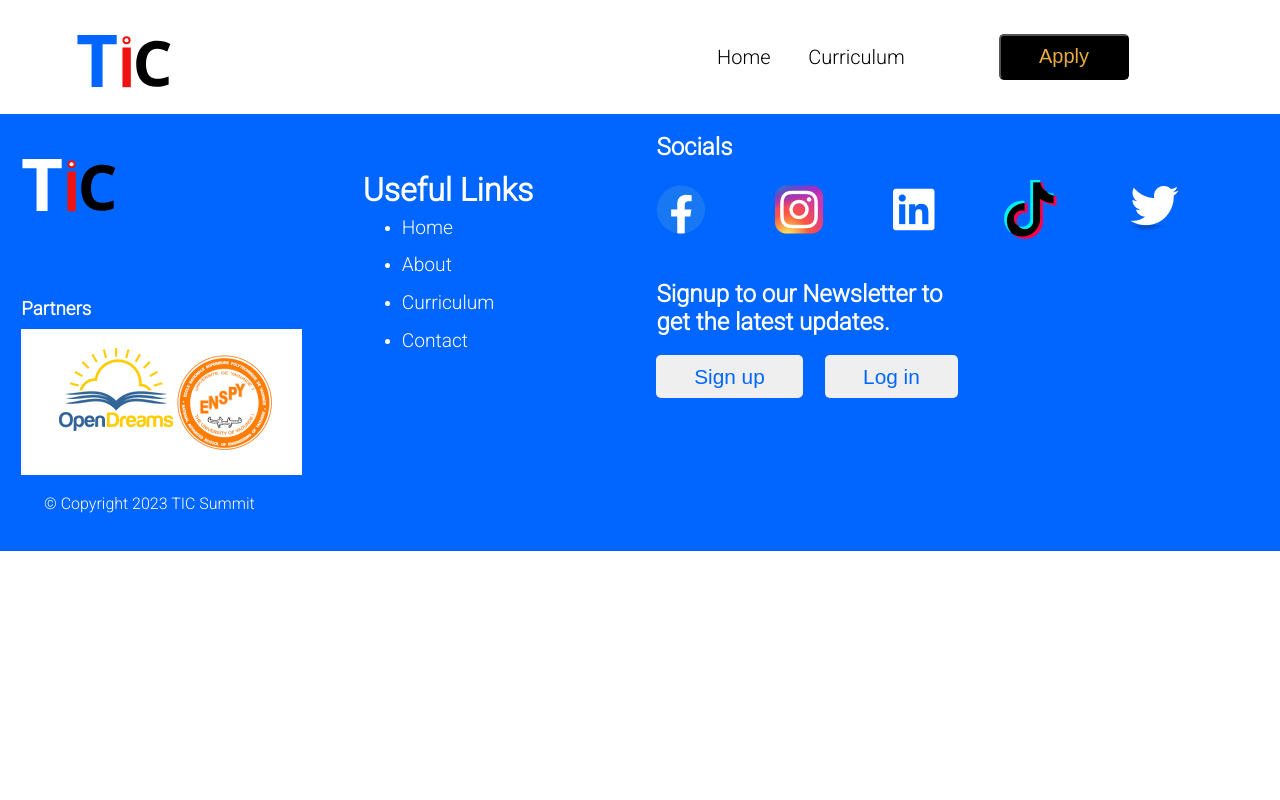
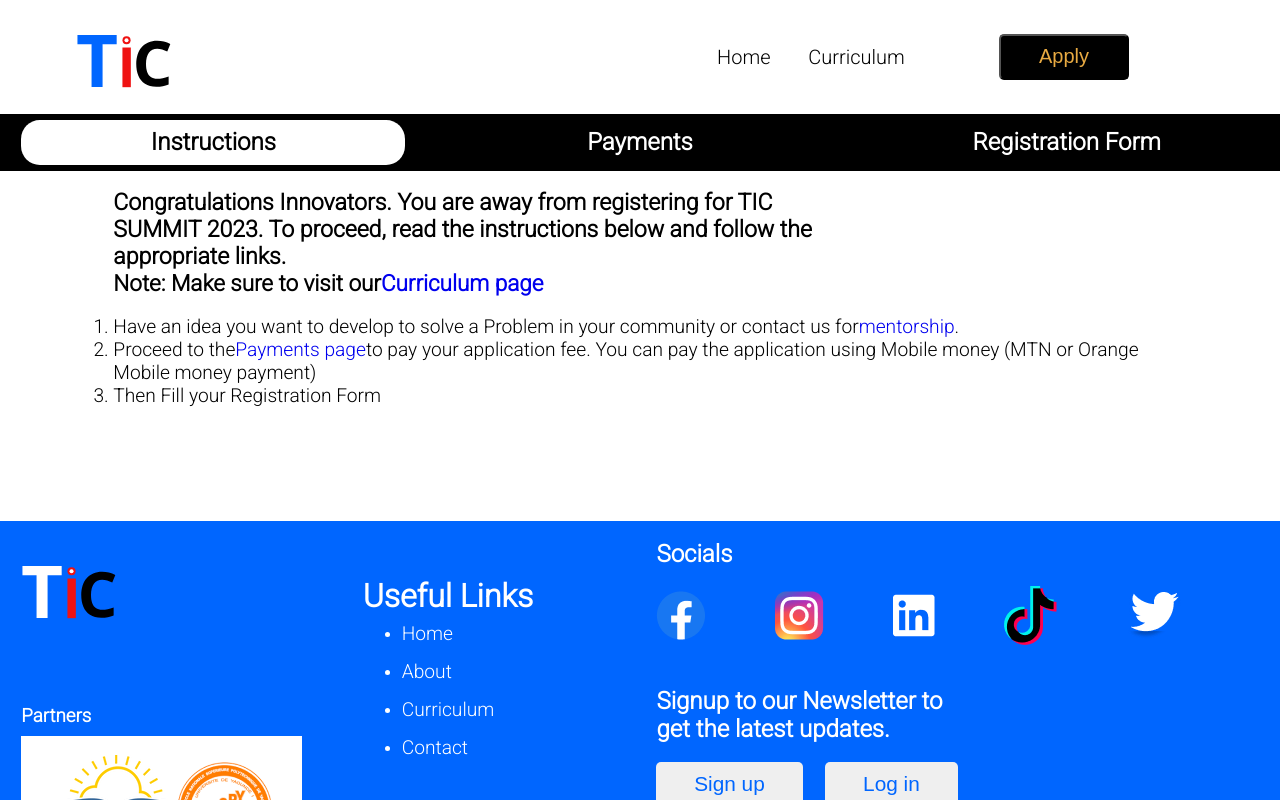
Before and after one commit to carrington-115/ticsummit2023, a React (Create React App) app: page /#/apply/instructions in a window 1280 px wide. Shown: the top 800 px of the page. Built offline with nearby package versions, Linux system fonts and the light colour scheme.

Commit message:
another commit

```diff
--- a/src/App.js
+++ b/src/App.js
@@ -13,6 +13,9 @@ import {
   Problemsolving,
   Figmaprototyping,
   Apply,
+  Instructions,
+  Payments,
+  ApplyForm,
 } from "./Pages";
 
 // import for components
@@ -33,7 +36,11 @@ function App() {
             <Route path="financemanagement" element={<Finance />} />
             <Route path="problemsolvingapproach" element={<Problemsolving />} />
             <Route path="prototypingwithfigma" element={<Figmaprototyping />} />
-            <Route path="apply" element={<Apply />} />
+          </Route>
+          <Route path="apply" element={<Apply />}>
+            <Route path="instructions" element={<Instructions />} />
+            <Route path="application_fee" element={<Payments />} />
+            <Route path="application_form" element={<ApplyForm />} />
           </Route>
         </Routes>
         <Footer />
--- a/src/Components/Curriculum.jsx
+++ b/src/Components/Curriculum.jsx
@@ -2,12 +2,14 @@ import React from "react";
 import styled from "styled-components";
 import { bmc, pitch, design_thinking } from "../Images";
 import { Flip } from "react-reveal";
+import { useNavigate } from "react-router-dom";
 
 const part = [
   {
     id: 1,
     location: design_thinking,
     topic: "Design Thinking",
+    link: "/courses/designthinking",
     content:
       "It’s a 5 step process which involve: (1) Researching the user (Empathize), (2) Stating the problem (Define), (3) Developing your ideas (ideate), (4) Creating your solution (prototyping), (5) Testing (Try your solution)",
   },
@@ -15,6 +17,7 @@ const part = [
     id: 1,
     location: bmc,
     topic: "Business Model Canvas",
+    link: "/courses/businessplan",
     content:
       "A visual representation of a business model, highlighting goals, otives, partners, users, competitors, market and source of  income.",
   },
@@ -22,11 +25,13 @@ const part = [
     id: 1,
     location: pitch,
     topic: "Project Pitching",
+    link: "/curriculum",
     content:
       "This is the process of presenting ones project or idea to a potential investor or to a panel of judges/jury members for a prize either in kind or in cash.",
   },
 ];
 function Curriculum() {
+  const navigate = useNavigate();
   return (
     <Container>
       <div className="first-part">
@@ -42,7 +47,7 @@ function Curriculum() {
       <div className="part-grid">
         {part.map((part) => (
           <Flip right>
-            <div key={part.id}>
+            <div key={part.id} onClick={() => navigate(part.link)}>
               <img src={part.location} />
               <h2>{part.topic}</h2>
               <p>{part.content}</p>
@@ -50,7 +55,7 @@ function Curriculum() {
           </Flip>
         ))}
       </div>
-      <div className="more">
+      <div className="more" onClick={() => navigate("/curriculum")}>
         <h2>More</h2>
       </div>
     </Container>
--- a/src/Components/Header.jsx
+++ b/src/Components/Header.jsx
@@ -1,6 +1,6 @@
 import React, { useState, useEffect } from "react";
 import styled from "styled-components";
-import { Link } from "react-router-dom";
+import { Link, useNavigate } from "react-router-dom";
 import { Logo } from "../Images";
 import { HiMenuAlt3 } from "react-icons/hi";
 import { GrClose } from "react-icons/gr";
@@ -11,6 +11,7 @@ const logoLinkStyle = {
 function Header() {
   const [scroll, setScroll] = useState(false);
   const [showBar, setShowBar] = useState(false);
+  const navigate = useNavigate();
 
   useEffect(() => {
     window.addEventListener("scroll", () => {
@@ -38,7 +39,9 @@ function Header() {
             Curriculum
           </PageLink>
         </div>
-        <button className="header-btn">Apply</button>
+        <button className="header-btn" onClick={() => navigate("/apply")}>
+          Apply
+        </button>
         <div
           className="menu"
           onClick={() => {
--- a/src/Components/LandIntro.jsx
+++ b/src/Components/LandIntro.jsx
@@ -3,8 +3,10 @@ import styled from "styled-components";
 import { DiagBox, dots } from "../Images";
 import { Zoom } from "react-reveal";
 import CountDown from "./Countdown/CountDown";
+import { useNavigate } from "react-router-dom";
 
 function LandIntro() {
+  const navigate = useNavigate();
   return (
     <Container>
       <h1>
@@ -16,7 +18,7 @@ function LandIntro() {
         unleash their creative potentials and develop problem solving and
         technology skills.
       </h3>
-      <button>Apply Now</button>
+      <button onClick={() => navigate("/apply")}>Apply Now</button>
       <CountDown />
       <hr />
       <Zoom right>
--- /dev/null
+++ b/src/Pages/Apply/Apply.jsx
@@ -0,0 +1,26 @@
+import React from "react";
+import styled from "styled-components";
+import ApplyNavBar from "./ApplyNavBar";
+import { Outlet } from "react-router-dom";
+
+function Apply() {
+  return (
+    <Container>
+      <ApplyNavBar />
+      <div className="content">
+        <Outlet />
+      </div>
+    </Container>
+  );
+}
+
+export default Apply;
+
+const Container = styled.div`
+  position: relative;
+  margin-bottom: 1cm;
+  padding: 2cm 0;
+  .content {
+    padding: 0 1cm;
+  }
+`;
--- a/src/Pages/Apply.jsx
+++ b/src/Pages/Apply/ApplyForm.jsx
@@ -1,10 +1,10 @@
 import React from "react";
 import styled from "styled-components";
 
-function Apply() {
-  return <Container>Apply</Container>;
+function ApplyForm() {
+  return <Container>ApplyForm</Container>;
 }
 
-export default Apply;
+export default ApplyForm;
 
 const Container = styled.div``;
--- /dev/null
+++ b/src/Pages/Apply/ApplyNavBar.jsx
@@ -0,0 +1,51 @@
+import React from "react";
+import styled from "styled-components";
+import { NavLink } from "react-router-dom";
+
+function ApplyNavBar() {
+  return (
+    <Container>
+      <nav>
+        <RegSubLink to="/apply/instructions">Instructions</RegSubLink>
+        <RegSubLink to="/apply/application_fee">Payments</RegSubLink>
+        <RegSubLink to="/apply/application_form">Registration Form</RegSubLink>
+      </nav>
+    </Container>
+  );
+}
+
+export default ApplyNavBar;
+
+const Container = styled.div`
+  position: absolute;
+  top: 0;
+  right: 0;
+  left: 0;
+  nav {
+    display: flex;
+    justify-content: space-around;
+    align-items: center;
+    background-color: black;
+    height: 1.5cm;
+  }
+`;
+
+const RegSubLink = styled(NavLink)`
+  text-decoration: none;
+  font-size: 1.5em;
+  color: white;
+  font-weight: bold;
+  height: 80%;
+  display: flex;
+  justify-content: center;
+  align-items: center;
+  width: 30%;
+  border-radius: 0.5cm;
+  &:hover {
+    background-color: rgba(255, 255, 255, 0.5);
+  }
+  &.active {
+    background-color: white;
+    color: black;
+  }
+`;
--- /dev/null
+++ b/src/Pages/Apply/Instructions.jsx
@@ -0,0 +1,66 @@
+import React from "react";
+import { Link } from "react-router-dom";
+import styled from "styled-components";
+
+function Instructions() {
+  const innerLinkStyle = {
+    textDecoration: "none",
+  };
+  return (
+    <Container>
+      <div className="welcome-msg">
+        <h2>
+          Congratulations Innovators. You are away from registering for TIC
+          SUMMIT 2023. To proceed, read the instructions below and follow the
+          appropriate links.
+        </h2>
+        <ol>
+          <h3>
+            <strong>Note:</strong> Make sure to visit our
+            <Link to="/curriculum" style={innerLinkStyle}>
+              Curriculum page
+            </Link>
+          </h3>
+          <li>
+            Have an idea you want to develop to solve a Problem in your
+            community or contact us for
+            <a
+              style={innerLinkStyle}
+              href="https://forms.gle/78efRTDA4AEfFi6D8"
+            >
+              mentorship
+            </a>
+            .
+          </li>
+          <li>
+            Proceed to the
+            <Link to="/apply/payments" style={innerLinkStyle}>
+              Payments page
+            </Link>
+            to pay your application fee. You can pay the application using
+            Mobile money (MTN or Orange Mobile money payment)
+          </li>
+          <li>Then Fill your Registration Form</li>
+        </ol>
+      </div>
+    </Container>
+  );
+}
+
+export default Instructions;
+
+const Container = styled.div`
+  font-size: 1.2em;
+  margin: 0 2cm;
+  .welcome-msg {
+    h2 {
+      width: 70%;
+      font-size: 1.2em;
+    }
+  }
+  ol {
+    h3 {
+      margin-bottom: 0.5cm;
+    }
+  }
+`;
--- /dev/null
+++ b/src/Pages/Apply/Payments.jsx
@@ -0,0 +1,10 @@
+import React from "react";
+import styled from "styled-components";
+
+function Payments() {
+  return <Container>Payments</Container>;
+}
+
+export default Payments;
+
+const Container = styled.div``;
--- a/src/Pages/Curriculum.jsx
+++ b/src/Pages/Curriculum.jsx
@@ -4,19 +4,27 @@ import { ContentVideos } from "../Components";
 import { Link } from "react-router-dom";
 
 const links = [
-  { id: 1, name: "Design thinking", url: "/" },
-  { id: 2, name: "Business plan", url: "/" },
-  { id: 3, name: "Project management", url: "/" },
-  { id: 4, name: "Prototyping your apps using Figma", url: "/" },
+  { id: 1, name: "Design thinking", url: "/courses/designthinking" },
+  { id: 2, name: "Business plan", url: "/courses/businessplan" },
+  { id: 3, name: "Project management", url: "/courses/projectmanagement" },
+  {
+    id: 4,
+    name: "Prototyping your apps using Figma",
+    url: "/courses/prototypingwithfigma",
+  },
   {
     id: 5,
     name: "How to plan your Finance according to your project requirements",
-    url: "/",
+    url: "/courses/financemanagement",
   },
-  { id: 6, name: "Problem solving", url: "/" },
-  { id: 7, name: "Build a Social Media page with HTML and CSS", url: "/" },
-  { id: 8, name: "Build a website with HTML and CSS", url: "/" },
-  { id: 9, name: "TIC Summit 2022 Day 1 & 2 Summary", url: "/" },
+  { id: 6, name: "Problem solving", url: "/courses/problemsolvingapproach" },
+  {
+    id: 7,
+    name: "Build a Social Media page with HTML and CSS",
+    url: "/courses",
+  },
+  { id: 8, name: "Build a website with HTML and CSS", url: "/courses" },
+  { id: 9, name: "TIC Summit 2022 Day 1 & 2 Summary", url: "/courses" },
 ];
 
 const linkStyle = {
```
Also changed, not shown: src/Pages/index.js (+7 -2 lines), 1 other file (tests, documents, lock files or other folders).
